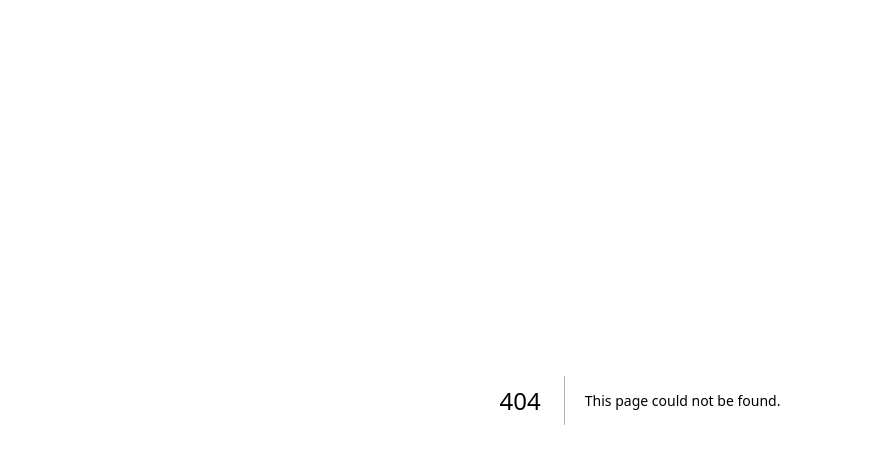
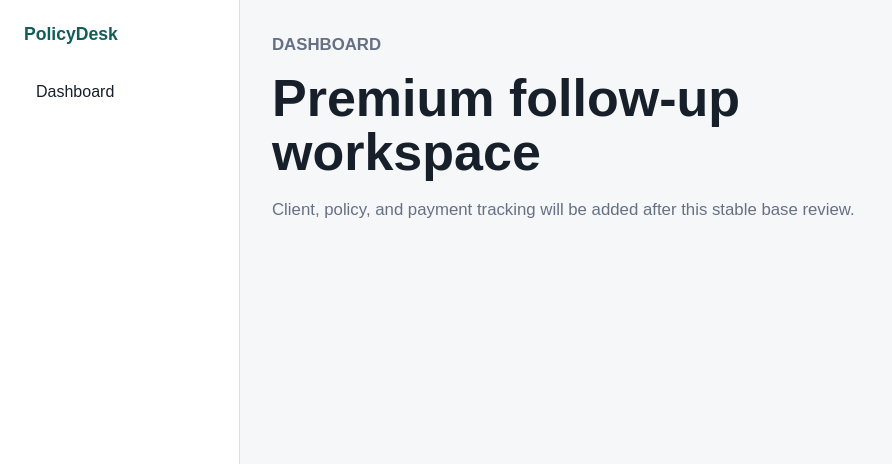
Before and after one commit to naveenchander30/PolicyDesk-web, a Next.js app: page /dashboard in a window 1280 px wide. Before the commit this address had no page. Shown: the top 464 px of the page, without its empty margins (0-892 px from the left). Built offline with nearby package versions, Linux system fonts and the light colour scheme.

Commit message:
feat: add web app shell

```diff
--- /dev/null
+++ b/src/app/(app)/dashboard/page.tsx
@@ -0,0 +1,16 @@
+import { AppShell } from "@/components/app-shell";
+
+export default function DashboardPage() {
+  return (
+    <AppShell>
+      <section className="dashboard-header">
+        <p className="eyebrow">Dashboard</p>
+        <h1>Premium follow-up workspace</h1>
+        <p>
+          Client, policy, and payment tracking will be added after this stable
+          base review.
+        </p>
+      </section>
+    </AppShell>
+  );
+}
--- a/src/app/globals.css
+++ b/src/app/globals.css
@@ -158,3 +158,72 @@ input {
   color: var(--accent-dark);
   font-weight: 700;
 }
+
+.app-shell {
+  display: grid;
+  min-height: 100vh;
+  grid-template-columns: 240px 1fr;
+}
+
+.app-sidebar {
+  display: flex;
+  flex-direction: column;
+  gap: 28px;
+  border-right: 1px solid var(--line);
+  background: var(--panel);
+  padding: 24px;
+}
+
+.app-brand {
+  color: var(--accent-dark);
+  font-size: 1.1rem;
+  font-weight: 800;
+  text-decoration: none;
+}
+
+.app-sidebar nav {
+  display: grid;
+  gap: 8px;
+}
+
+.app-sidebar nav a {
+  border-radius: 8px;
+  color: var(--foreground);
+  padding: 10px 12px;
+  text-decoration: none;
+}
+
+.app-sidebar nav a:hover {
+  background: #edf7f5;
+}
+
+.app-main {
+  padding: 32px;
+}
+
+.dashboard-header {
+  max-width: 720px;
+}
+
+.dashboard-header h1 {
+  margin: 0;
+  font-size: clamp(2rem, 5vw, 3.25rem);
+  line-height: 1.05;
+}
+
+.dashboard-header p {
+  color: var(--muted);
+  font-size: 1.05rem;
+  line-height: 1.6;
+}
+
+@media (max-width: 760px) {
+  .app-shell {
+    grid-template-columns: 1fr;
+  }
+
+  .app-sidebar {
+    border-right: 0;
+    border-bottom: 1px solid var(--line);
+  }
+}
--- /dev/null
+++ b/src/components/app-shell.tsx
@@ -0,0 +1,22 @@
+import Link from "next/link";
+import { ReactNode } from "react";
+
+type AppShellProps = {
+  children: ReactNode;
+};
+
+export function AppShell({ children }: AppShellProps) {
+  return (
+    <div className="app-shell">
+      <aside className="app-sidebar">
+        <Link className="app-brand" href="/dashboard">
+          PolicyDesk
+        </Link>
+        <nav aria-label="Main navigation">
+          <Link href="/dashboard">Dashboard</Link>
+        </nav>
+      </aside>
+      <main className="app-main">{children}</main>
+    </div>
+  );
+}
```
Also changed, not shown: 1 other file (tests, documents, lock files or other folders).
